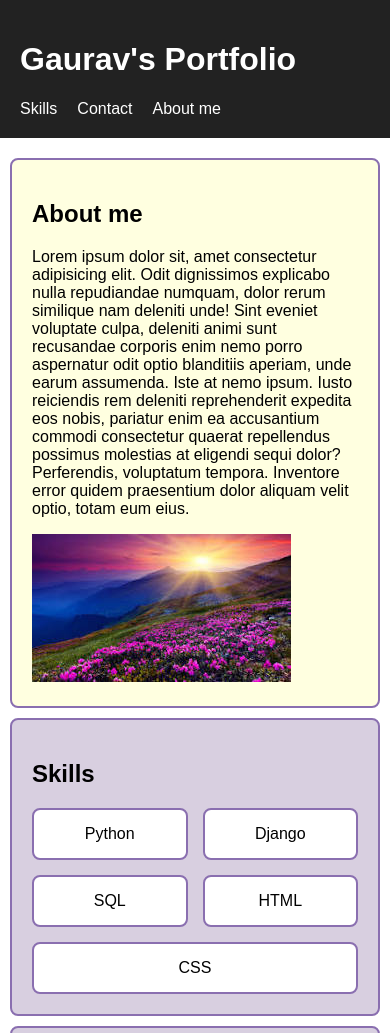
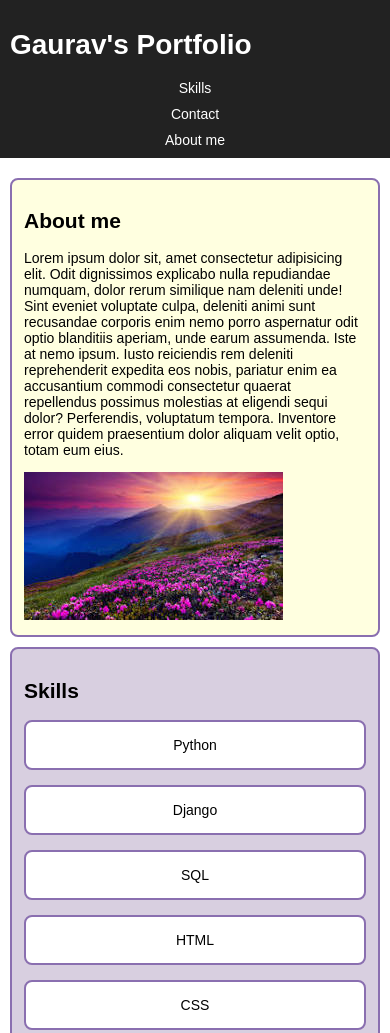
Before and after one commit to Gauravbaraskar23/Logic-Building, a plain HTML site: page 4_weeks_challenge/day1/index.html in a window 390 px wide. Shown: the top 1033 px of the page. Drawn offline with Linux system fonts and the light colour scheme.

Commit message:
Apply media query

```diff
--- a/4_weeks_challenge/day1/style.css
+++ b/4_weeks_challenge/day1/style.css
@@ -5,6 +5,7 @@
 body {
     font-family: Arial, Helvetica, sans-serif;
     margin: 0;
+    font-size: 1rem;
 }
 
 header,
@@ -83,3 +84,23 @@ form button {
     border: 2px solid black;
     border-radius: 5px;
 }
+
+@media (max-width: 600px) {
+    body {
+        font-size: 14px;
+    }
+    header {
+        padding: 10px;
+    }
+    .nav-links {
+        flex-direction: column;
+        gap: 10px;
+    }
+
+    .skill-card {
+        flex: 1 1 100%;
+    }
+    .card {
+        padding: 12px;
+    }
+}
```
